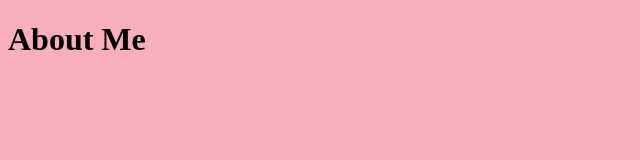
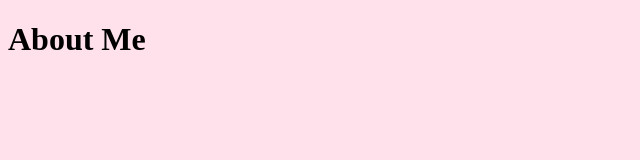
Before and after one commit to 123saaa/123saaa.github.io, a plain HTML site: page index.html in a window 1280 px wide. Shown: the whole page, without its empty margins (0-640 px from the left). Drawn offline with Linux system fonts and the light colour scheme.

Commit message:
Update index.html

```diff
--- a/index.html
+++ b/index.html
@@ -1,6 +1,6 @@
 <!DOCTYPE html>
 <html>
-  <body style="background-color:#FAAFBA;">
+  <body style="background-color:#FFE1EC;">
 <h1>
   About Me
 </h1>
```
